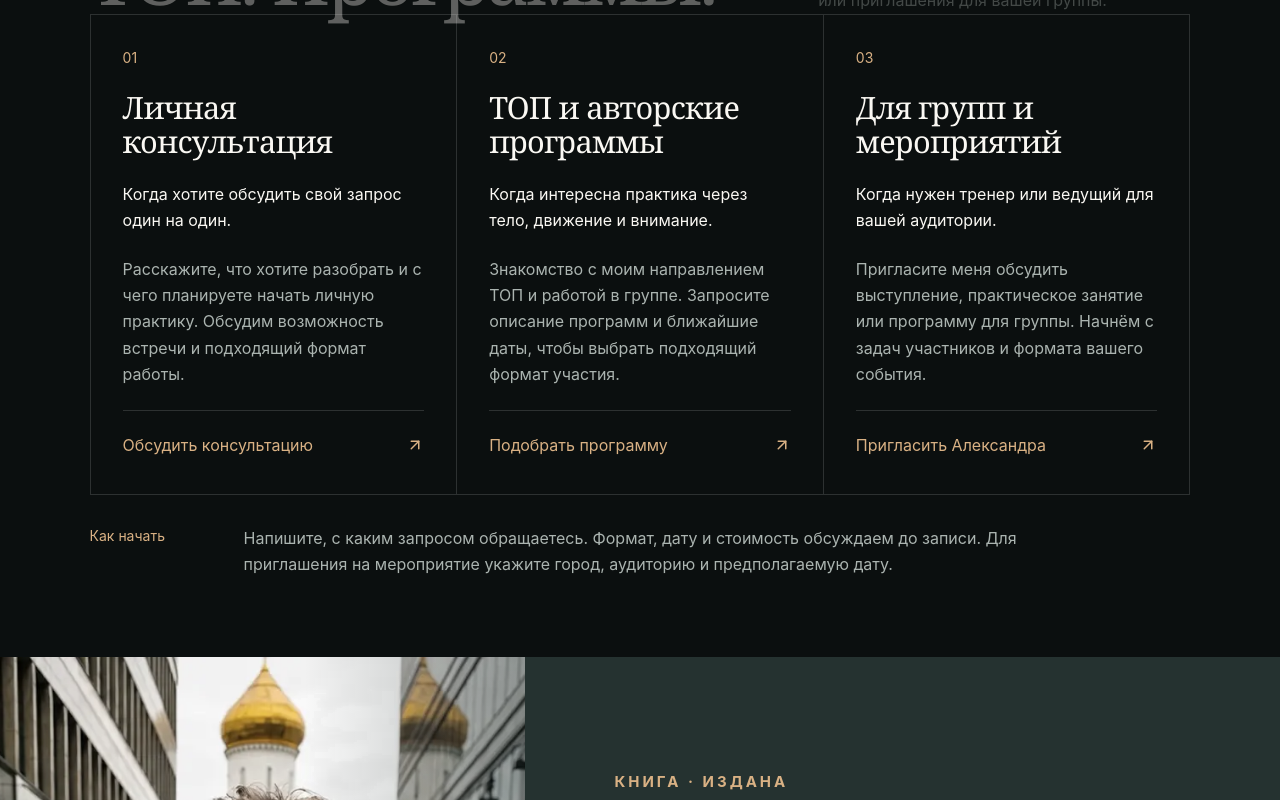
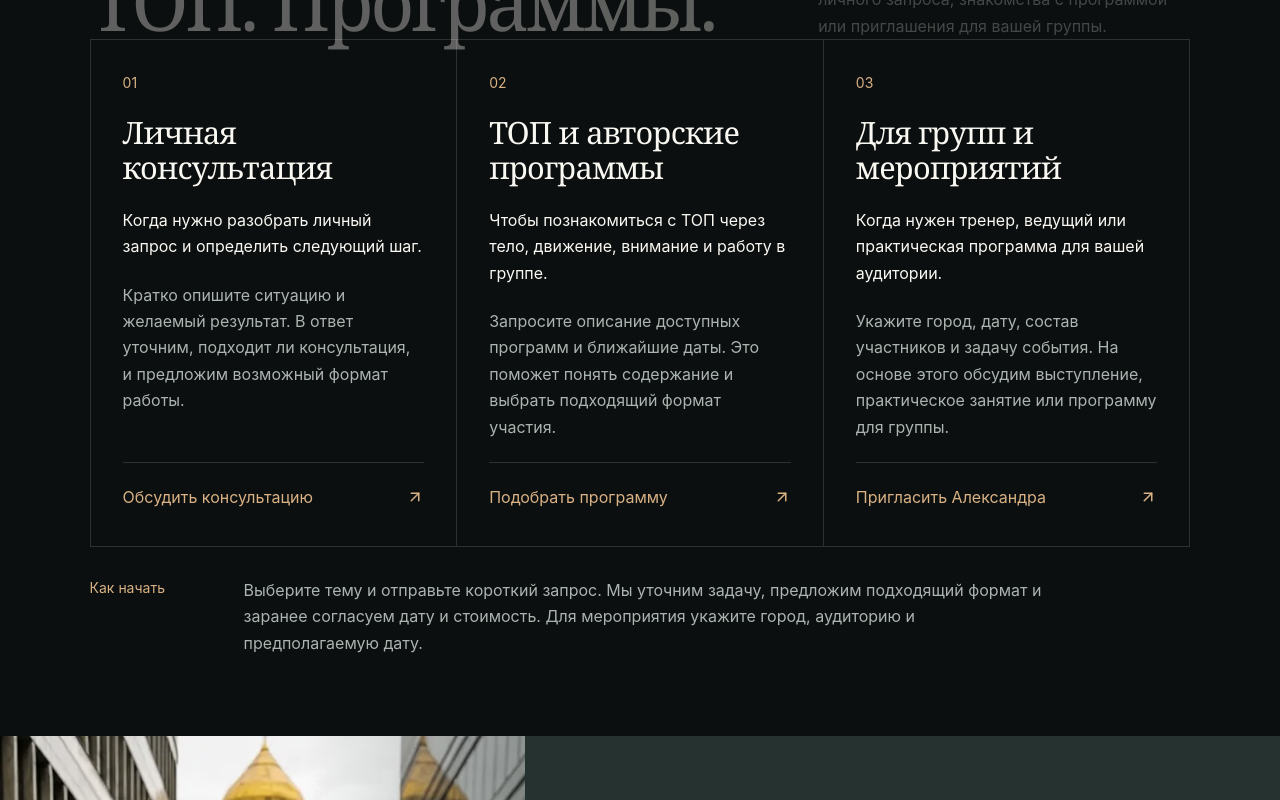
Before and after one commit to Daridarom/alexblagov, a Next.js app: page / in a window 1280 px wide. Shown: the part 2000-2800 px from the top of the page. Built offline with nearby package versions, Linux system fonts and the light colour scheme.

Commit message:
Polish site navigation, accessibility and offer clarity

```diff
--- a/app/globals.css
+++ b/app/globals.css
@@ -36,19 +36,33 @@ body {
   text-rendering: optimizeLegibility;
   word-break: normal;
 }
-main { overflow-x: clip; }
+main { overflow-x: hidden; overflow-x: clip; }
 a { color: inherit; text-decoration: none; }
 button, a, summary { -webkit-tap-highlight-color: transparent; }
 figure, blockquote { margin: 0; }
 ::selection { background: var(--bronze); color: var(--paper-bright); }
 section[id] { scroll-margin-top: 82px; }
 a:focus-visible { outline: 2px solid var(--solar); outline-offset: 5px; }
+.skip-link {
+  background: var(--paper-bright);
+  color: var(--ink-deep);
+  font-size: 14px;
+  font-weight: 750;
+  left: 18px;
+  padding: 13px 18px;
+  position: fixed;
+  top: -80px;
+  transition: top 160ms ease;
+  z-index: 100;
+}
+.skip-link:focus { top: 12px; }
 .cover-image { object-fit: cover; }
 .section-light { background: var(--paper); }
 .section-dark { background: var(--ink); color: var(--paper-bright); }
 
 .site-header {
   align-items: center;
+  -webkit-backdrop-filter: blur(18px);
   backdrop-filter: blur(18px);
   background: rgba(11, 15, 15, 0.84);
   border-bottom: 1px solid var(--line-dark);
@@ -911,7 +925,7 @@ footer a { color: var(--paper-bright); }
   .mobile-menu-trigger { align-items: center; background: transparent; border: 0; color: #c9d0cd; cursor: pointer; display: flex; font: inherit; font-size: 12px; gap: 8px; justify-content: center; letter-spacing: 0.1em; min-height: 44px; min-width: 44px; padding: 0 10px; text-transform: uppercase; }
   .mobile-menu-trigger:hover, .mobile-menu-trigger:focus-visible { color: var(--bronze-light); }
   .mobile-menu-trigger:focus-visible { outline: 2px solid var(--solar); outline-offset: 3px; }
-  .mobile-site-nav { background: rgba(11, 15, 15, 0.985); border-bottom: 1px solid var(--line-dark); box-shadow: 0 28px 52px rgba(0, 0, 0, 0.24); display: grid !important; gap: 0 !important; grid-template-columns: 1fr 1fr; left: 0; padding: 18px clamp(18px, 4vw, 48px) 26px; position: fixed; right: 0; top: 82px; }
+  .mobile-site-nav { align-content: start; background: rgba(11, 15, 15, 0.985); border-bottom: 1px solid var(--line-dark); bottom: auto; box-shadow: 0 28px 52px rgba(0, 0, 0, 0.24); display: grid !important; gap: 0 !important; grid-template-columns: 1fr 1fr; height: calc(100vh - 82px); height: calc(100dvh - 82px); left: 0; overflow-y: auto; overscroll-behavior: contain; padding: 18px clamp(18px, 4vw, 48px) 26px; position: fixed; right: 0; top: 82px; }
   .mobile-site-nav a { align-items: center; border-bottom: 1px solid var(--line-dark); display: flex; font-family: Georgia, "Times New Roman", serif; font-size: 23px !important; letter-spacing: 0 !important; min-height: 62px; text-transform: none !important; }
   .mobile-site-nav a:nth-child(odd) { margin-right: 24px; }
   .hero { grid-template-columns: minmax(0, .82fr) minmax(460px, 1.18fr); }
@@ -936,6 +950,7 @@ footer a { color: var(--paper-bright); }
   .mobile-site-nav { top: 72px; }
   .mobile-section-dock {
     align-items: stretch;
+    -webkit-backdrop-filter: blur(20px) saturate(1.15);
     backdrop-filter: blur(20px) saturate(1.15);
     background: rgba(11, 15, 15, .76);
     border: 1px solid rgba(255, 255, 255, .15);
@@ -949,7 +964,7 @@ footer a { color: var(--paper-bright); }
     padding: 9px 5px 7px;
     position: fixed;
     right: 10px;
-    z-index: 35;
+    z-index: 25;
   }
   .mobile-dock-progress { background: rgba(255, 255, 255, .12); height: 2px; left: 0; position: absolute; right: 0; top: 0; }
   .mobile-dock-progress i { background: var(--bronze-light); display: block; height: 100%; transition: width 100ms linear; }
@@ -1169,6 +1184,7 @@ footer a { color: var(--paper-bright); }
 @media (max-width: 360px) {
   .wordmark-name strong { font-size: 14px; }
   .hero h1 { font-size: 27px; }
+  .live-heading h2 { font-size: 41px; }
   .hero-status span { font-size: 11px; padding: 9px 11px; }
   .button { font-size: 11px; }
   .book-copy h2 { font-size: 23px; }
@@ -1318,7 +1334,7 @@ summary:focus-visible, button:focus-visible { outline: 2px solid var(--solar); o
   .vk-clips { margin-top: 36px; padding-top: 36px; }
   .history-disclosure > summary { padding: 24px 22px; }
   .history-disclosure > summary > span { display: none; }
-  .mobile-site-nav { max-height: calc(100dvh - 72px - 7rem - env(safe-area-inset-bottom)); }
+  .mobile-site-nav { height: calc(100vh - 72px); height: calc(100dvh - 72px); max-height: none; top: 72px; }
 }
 
 /* Two clear routes: personal practice and projects in Crimea. */
@@ -1327,6 +1343,7 @@ summary:focus-visible, button:focus-visible { outline: 2px solid var(--solar); o
 .hero-eyebrow { color: var(--bronze-light); font-size: .875rem; letter-spacing: .1em; text-transform: uppercase; margin: 0 0 24px; }
 .hero-role { color: var(--paper-bright); font-size: 1.125rem; line-height: 1.55; margin: 26px 0 0; }
 .purpose-hero .hero-lead { font-size: 1rem; line-height: 1.6; margin-top: 20px; }
+.hero-choice { color: var(--bronze-light); display: block; font-size: .75rem; font-weight: 750; letter-spacing: .12em; margin-top: 26px; text-transform: uppercase; }
 .purpose-actions { display: grid; gap: 12px; margin-top: 28px; max-width: 370px; }
 .purpose-actions .button { justify-content: space-between; font-size: .875rem; line-height: 1.4; min-height: 52px; padding: 14px 22px; white-space: normal; }
 .button-outline { border: 1px solid var(--bronze-light); color: var(--paper-bright); background: transparent; }
--- a/app/page.tsx
+++ b/app/page.tsx
@@ -159,6 +159,8 @@ export default function Home() {
         dangerouslySetInnerHTML={{ __html: JSON.stringify(personSchema) }}
       />
 
+      <a className="skip-link" href="#journey">Перейти к основному содержанию</a>
+
       <header className="site-header purpose-header">
         <a className="wordmark" href="#top" aria-label="Александр Благов — наверх">
           <span className="wordmark-sign"><BlagovSolarCrest className="wordmark-crest" /></span>
@@ -183,7 +185,8 @@ export default function Home() {
           <p className="hero-eyebrow">Личный сайт · Крым</p>
           <h1 id="hero-title"><span>Александр</span><span className="hero-accent">Благов</span></h1>
           <p className="hero-role">Предприниматель. Мастер и тренер.<br />Автор направления ТОП.</p>
-          <p className="hero-lead">Работаю с людьми через консультации и программы. Вместе с командой развиваю проекты для жизни и отдыха в Крыму.</p>
+          <p className="hero-lead">Провожу личные консультации, авторские программы и практики ТОП. Вместе с командой развиваю проекты для жизни и отдыха в Крыму.</p>
+          <span className="hero-choice">Выберите направление</span>
           <div className="hero-actions purpose-actions">
             <a className="button button-light" href="#practice">Программы и консультации <ArrowDown size={18} /></a>
             <a className="button button-outline" href="#portfolio">Проекты в Крыму <ArrowDown size={18} /></a>
@@ -240,7 +243,7 @@ export default function Home() {
             </article>
           ))}
         </div>
-        <div className="offer-next-step"><span>Как начать</span><p>Напишите, с каким запросом обращаетесь. Формат, дату и стоимость обсуждаем до записи. Для приглашения на мероприятие укажите город, аудиторию и предполагаемую дату.</p></div>
+        <div className="offer-next-step"><span>Как начать</span><p>Выберите тему и отправьте короткий запрос. Мы уточним задачу, предложим подходящий формат и заранее согласуем дату и стоимость. Для мероприятия укажите город, аудиторию и предполагаемую дату.</p></div>
       </section>
 
       <section id="book" className="book-section" aria-labelledby="book-title">
@@ -537,7 +540,7 @@ export default function Home() {
       </details>
 
       <section id="contact" className="contact-section purpose-contact" aria-labelledby="contact-title">
-        <div className="contact-lead"><p className="section-kicker">Следующий шаг</p><h2 id="contact-title">С чем вы хотите<br />обратиться?</h2><p>Выберите тему — консультация, программа, книга или участие в крымском проекте.</p></div>
+        <div className="contact-lead"><p className="section-kicker">Следующий шаг</p><h2 id="contact-title">Что вы хотите<br />обсудить?</h2><p>Выберите тему — консультация, программа, книга или участие в крымском проекте.</p></div>
         <div className="contact-options">
           <div className="contact-option"><span>Работа с Александром</span><h3>Практика, программы и книга</h3><p>Обращения по почте — с темой вашего запроса.</p><div className="contact-routes">
             {personalOffers.map((offer) => <a key={offer.id} href={inquiryEmail(offer.subject, offer.body)}><span>{offer.action}</span><ArrowUpRight size={18} /></a>)}
--- a/lib/offers.ts
+++ b/lib/offers.ts
@@ -12,22 +12,22 @@ export const bookInquiry = inquiryEmail(
 export const personalOffers = [
   {
     id: "consultation", number: "01", title: "Личная консультация",
-    forWhom: "Когда хотите обсудить свой запрос один на один.",
-    description: "Расскажите, что хотите разобрать и с чего планируете начать личную практику. Обсудим возможность встречи и подходящий формат работы.",
+    forWhom: "Когда нужно разобрать личный запрос и определить следующий шаг.",
+    description: "Кратко опишите ситуацию и желаемый результат. В ответ уточним, подходит ли консультация, и предложим возможный формат работы.",
     action: "Обсудить консультацию", subject: "Личная консультация Александра Благова",
     body: "Здравствуйте! Хочу обсудить личную консультацию с Александром.\n\nМой запрос: \nМой город: \nУдобный способ связи: ",
   },
   {
     id: "top-programs", number: "02", title: "ТОП и авторские программы",
-    forWhom: "Когда интересна практика через тело, движение и внимание.",
-    description: "Знакомство с моим направлением ТОП и работой в группе. Запросите описание программ и ближайшие даты, чтобы выбрать подходящий формат участия.",
+    forWhom: "Чтобы познакомиться с ТОП через тело, движение, внимание и работу в группе.",
+    description: "Запросите описание доступных программ и ближайшие даты. Это поможет понять содержание и выбрать подходящий формат участия.",
     action: "Подобрать программу", subject: "Программы Александра Благова и направление ТОП",
     body: "Здравствуйте! Хочу узнать о направлении ТОП и программах Александра.\n\nЧто мне интересно: \nМой город: \nПодскажите доступные форматы, даты и условия участия.",
   },
   {
     id: "invite", number: "03", title: "Для групп и мероприятий",
-    forWhom: "Когда нужен тренер или ведущий для вашей аудитории.",
-    description: "Пригласите меня обсудить выступление, практическое занятие или программу для группы. Начнём с задач участников и формата вашего события.",
+    forWhom: "Когда нужен тренер, ведущий или практическая программа для вашей аудитории.",
+    description: "Укажите город, дату, состав участников и задачу события. На основе этого обсудим выступление, практическое занятие или программу для группы.",
     action: "Пригласить Александра", subject: "Приглашение Александра Благова на мероприятие",
     body: "Здравствуйте! Хотим пригласить Александра на мероприятие.\n\nГород и дата: \nАудитория и число участников: \nЗадача мероприятия: \nКонтакт организатора: ",
   },
```
Also changed, not shown: app/layout.tsx (+5 -5 lines), app/mobile-menu.tsx (+32 -6 lines), app/section-navigation.tsx (+13 -2 lines).
